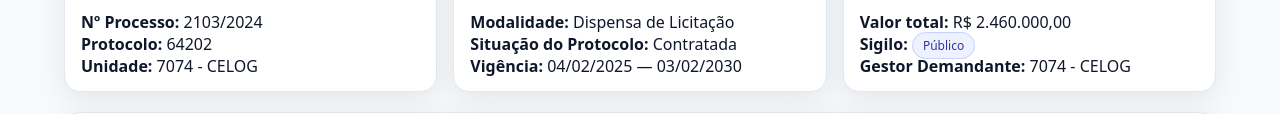
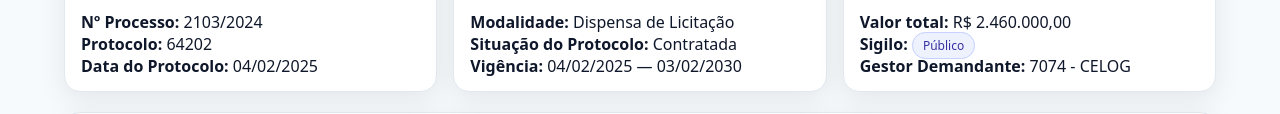
Before and after one commit to osvaldojeronymo/silic-digital-process, a plain HTML site: page index.html in a window 1280 px wide. Shown: the part 166-280 px from the top of the page. Drawn offline with Linux system fonts and the light colour scheme.

Commit message:
Ajustei os parâmetros dos campos.

```diff
--- a/index.html
+++ b/index.html
@@ -84,7 +84,7 @@
 
   <main class="shell">
     <section class="process-header">
-      <div class="card"><div class="hd">Identificação</div><div class="bd"><div><strong>Nº Processo:</strong> <span id="nProcesso">2103/2024</span></div><div><strong>Protocolo:</strong> <span id="nProtocolo">64202</span></div><div><strong>Unidade:</strong> <span id="unidade">7074 - CELOG</span></div></div></div>
+  <div class="card"><div class="hd">Identificação</div><div class="bd"><div><strong>Nº Processo:</strong> <span id="nProcesso">2103/2024</span></div><div><strong>Protocolo:</strong> <span id="nProtocolo">64202</span></div><div><strong>Data do Protocolo:</strong> <span id="dataProtocolo">04/02/2025</span></div></div></div>
       <div class="card"><div class="hd">Situação</div><div class="bd"><div><strong>Modalidade:</strong> <span id="modalidade">Dispensa de Licitação</span></div><div><strong>Situação do Protocolo:</strong> <span id="situacao">Contratada</span></div><div><strong>Vigência:</strong> <span id="vigencia">04/02/2025 — 03/02/2030</span></div></div></div>
       <div class="card"><div class="hd">Valores</div><div class="bd"><div><strong>Valor total:</strong> <span id="valor">R$ 2.460.000,00</span></div><div><strong>Sigilo:</strong> <span class="chip secret">Público</span></div><div><strong>Gestor Demandante:</strong> <span id="gestor">7074 - CELOG</span></div></div></div>
     </section>
```
